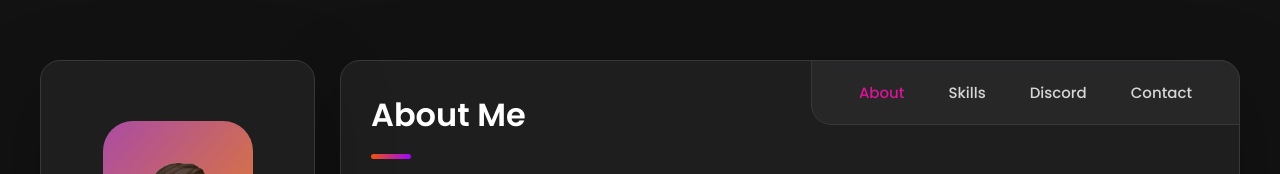
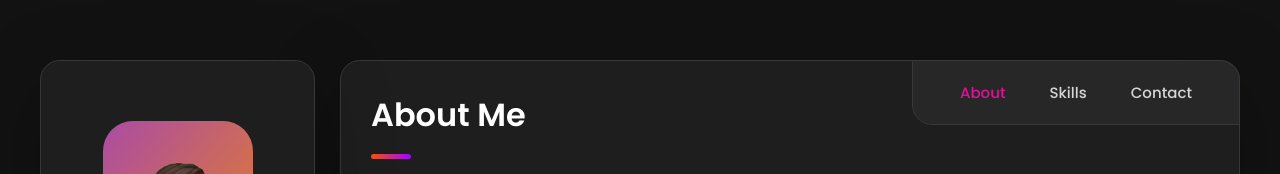
Before and after one commit to Kkkermit/Portfolio, a plain HTML site: page index.html in a window 1280 px wide. Shown: the top 174 px of the page. Drawn offline with nearby package versions, Linux system fonts and the light colour scheme.

Commit message:
Update index.html

```diff
--- a/index.html
+++ b/index.html
@@ -147,10 +147,6 @@
 
           <li class="navbar-item">
             <button class="navbar-link" data-nav-link>Skills</button>
-          </li>
-
-          <li class="navbar-item">
-            <button class="navbar-link" data-nav-link>Discord</button>
           </li>
 
           <!-- <li class="navbar-item">
```
